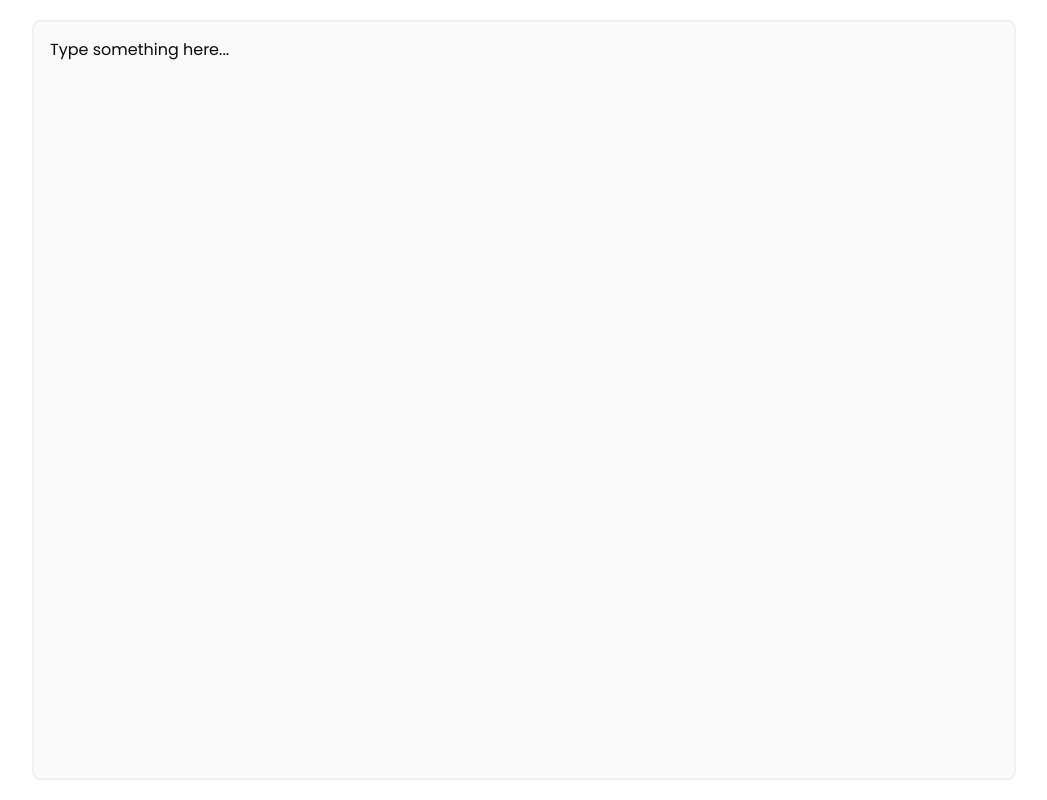
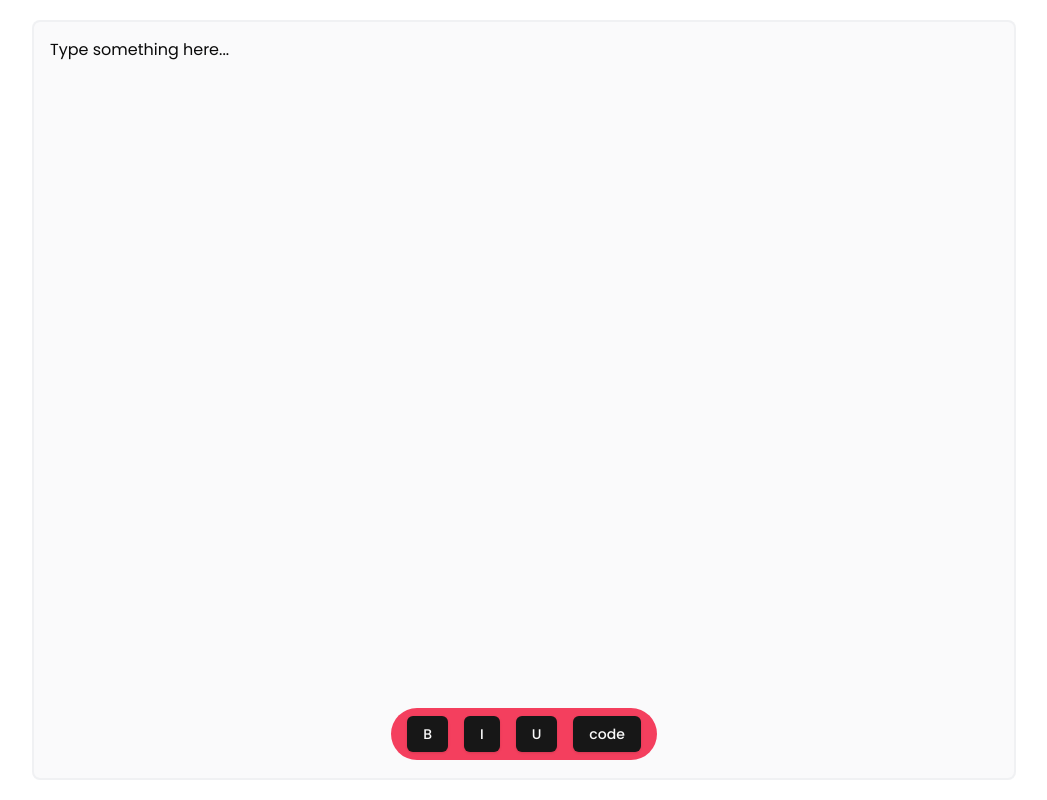
Before and after one commit to sidsurakanti/markdown-editor, a Next.js app: page / in a window 1280 px wide. Shown: the whole page, without its empty margins (116-1163 px from the left). Built offline with nearby package versions, Linux system fonts and the light colour scheme.

Commit message:
feat: added toolbar + custom editor

```diff
--- a/app/page.tsx
+++ b/app/page.tsx
@@ -8,19 +8,15 @@
 	RenderElementProps,
 	RenderLeafProps,
 } from "slate-react";
-import { Editor, Transforms, Element, Descendant, createEditor } from "slate";
+import { Descendant, Editor, createEditor } from "slate";
 import {
 	CodeElement,
 	DefaultElement,
 	LeafElement,
 } from "@/components/BlockComponnets";
-import type {
-	CustomEditor,
-	CustomElement,
-	CustomText,
-	Node,
-	NodeEntry,
-} from "@/lib/definitions";
+import { type CustomElement } from "@/lib/definitions";
+import { Toolbar } from "@/components/Toolbar";
+import { UpdatedEditor } from "@/lib/helpers";
 
 const initialValue: Descendant[] = [
 	{
@@ -28,71 +24,6 @@
 		children: [{ text: "Type something here..." }],
 	},
 ];
-
-const Helpers = {
-	isBoldMarkActive: function (editor: CustomEditor): boolean {
-		const marks = Editor.marks(editor);
-		return marks ? marks.bold === true : false;
-	},
-
-	toggleBoldMark: function (editor: CustomEditor): void {
-		const isActive = this.isBoldMarkActive(editor);
-		if (isActive) {
-			Editor.removeMark(editor, "bold");
-		} else {
-			Editor.addMark(editor, "bold", true);
-		}
-	},
-
-	isItalicMarkActive: function (editor: CustomEditor): boolean {
-		const marks = Editor.marks(editor);
-		return marks ? marks.italic === true : false;
-	},
-
-	toggleItalicMark: function (editor: CustomEditor): void {
-		const isActive = this.isItalicMarkActive(editor);
-		if (isActive) {
-			Editor.removeMark(editor, "italic");
-		} else {
-			Editor.addMark(editor, "italic", true);
-		}
-	},
-
-	isUnderlineMarkActive: function (editor: CustomEditor): boolean {
-		const marks = Editor.marks(editor);
-		return marks ? marks.underline === true : false;
-	},
-
-	toggleUnderlineMark: function (editor: CustomEditor): void {
-		const isActive = this.isUnderlineMarkActive(editor);
-		if (isActive) {
-			Editor.removeMark(editor, "underline");
-		} else {
-			Editor.addMark(editor, "underline", true);
-		}
-	},
-
-	isCodeBlock: function (editor: CustomEditor): boolean {
-		// downlevel iteration needs to be enabled for this is needed
-		// bc of a bug w next.js and typescript
-		const [match]: Generator<NodeEntry<Node>> = Editor.nodes(editor, {
-			match: (n: Node) => Element.isElement(n) && n.type === "code",
-		});
-
-		console.log(match);
-		return !!match;
-	},
-
-	toggleCodeBlock: function (editor: CustomEditor): void {
-		const isActive = this.isCodeBlock(editor);
-
-		Transforms.setNodes(
-			editor,
-			{ type: isActive ? "paragraph" : "code" },
-			{ match: (n: Node) => Element.isElement(n) && Editor.isBlock(editor, n) }
-		);
-	},
-};
 
 export default function Home() {
 	const [editor] = useState(() => withReact(createEditor()));
@@ -113,39 +44,41 @@
 	}, []);
 
 	const eventHandler = (event: React.KeyboardEvent<HTMLDivElement>) => {
-		if (event.ctrlKey) {
+		if (!event.ctrlKey) return;
+
 		switch (event.key) {
 			case "`":
 				event.preventDefault();
-					Helpers.toggleCodeBlock(editor);
+				UpdatedEditor.toggleCodeBlock(editor);
 				break;
 
 			case "b":
 				event.preventDefault();
-					Helpers.toggleBoldMark(editor);
+				UpdatedEditor.toggleBoldMark(editor);
 				break;
 
 			case "i":
 				event.preventDefault();
-					Helpers.toggleItalicMark(editor);
+				UpdatedEditor.toggleItalicMark(editor);
 				break;
 
 			case "u":
 				event.preventDefault();
-					Helpers.toggleUnderlineMark(editor);
+				UpdatedEditor.toggleUnderlineMark(editor);
 				break;
-			}
 		}
 	};
 
 	return (
 		<main className="h-full w-4/5 mx-auto p-5 flex gap-5">
 			<Slate editor={editor} initialValue={initialValue}>
+				<Toolbar />
 				<Editable
 					renderElement={renderElement}
 					renderLeaf={renderLeaf}
 					onKeyDown={eventHandler}
 					className="w-full p-4 focus:outline-none bg-gray-200/20 border-2 border-gray-200/50 rounded-lg flex flex-col gap-1"
+					disableDefaultStyles
 				/>
 			</Slate>
 		</main>
--- a/components/BlockComponnets.tsx
+++ b/components/BlockComponnets.tsx
@@ -2,11 +2,14 @@
 import type { CustomText } from "@/lib/definitions";
 
 const DefaultElement = (props: any) => {
-	return <p {...props.attributes}>{props.children}</p>;
+	return (
+		<p {...props.attributes} className="hover:bg-gray-200/50">
+			{props.children}
+		</p>
+	);
 };
 
 const CodeElement = (props: any) => {
-	console.log(props.children);
 	return (
 		<pre {...props.attributes} className="p-2 bg-stone-200">
 			<code>{props.children}</code>
@@ -17,7 +20,7 @@
 export const LeafElement = (props: any) => {
 	const leaf: CustomText = props.leaf;
 	const styles: { [key: string]: string } = {
-		bold: "font-medium",
+		bold: "font-semibold",
 		italic: "italic",
 		underline: "underline underline-offset-2",
 		strikethrough: "line-through",
--- /dev/null
+++ b/components/Toolbar.tsx
@@ -0,0 +1,18 @@
+"use client";
+
+import { useSlate } from "slate-react";
+import { Button } from "@/components/ui/button";
+
+export function Toolbar() {
+	const editor = useSlate();
+
+
+	return (
+		<section className="fixed mx-auto bottom-10 bg-rose-500 inset-x-0 w-fit px-4 py-2 rounded-full flex justify-around gap-4">
+			<Button>B</Button>
+			<Button>I</Button>
+			<Button>U</Button>
+			<Button>code</Button>
+		</section>
+	);
+}
--- /dev/null
+++ b/components/ui/button.tsx
@@ -0,0 +1,57 @@
+import * as React from "react"
+import { Slot } from "@radix-ui/react-slot"
+import { cva, type VariantProps } from "class-variance-authority"
+
+import { cn } from "@/lib/utils"
+
+const buttonVariants = cva(
+  "inline-flex items-center justify-center whitespace-nowrap rounded-md text-sm font-medium transition-colors focus-visible:outline-none focus-visible:ring-1 focus-visible:ring-ring disabled:pointer-events-none disabled:opacity-50",
+  {
+    variants: {
+      variant: {
+        default:
+          "bg-primary text-primary-foreground shadow hover:bg-primary/90",
+        destructive:
+          "bg-destructive text-destructive-foreground shadow-sm hover:bg-destructive/90",
+        outline:
+          "border border-input bg-background shadow-sm hover:bg-accent hover:text-accent-foreground",
+        secondary:
+          "bg-secondary text-secondary-foreground shadow-sm hover:bg-secondary/80",
+        ghost: "hover:bg-accent hover:text-accent-foreground",
+        link: "text-primary underline-offset-4 hover:underline",
+      },
+      size: {
+        default: "h-9 px-4 py-2",
+        sm: "h-8 rounded-md px-3 text-xs",
+        lg: "h-10 rounded-md px-8",
+        icon: "h-9 w-9",
+      },
+    },
+    defaultVariants: {
+      variant: "default",
+      size: "default",
+    },
+  }
+)
+
+export interface ButtonProps
+  extends React.ButtonHTMLAttributes<HTMLButtonElement>,
+    VariantProps<typeof buttonVariants> {
+  asChild?: boolean
+}
+
+const Button = React.forwardRef<HTMLButtonElement, ButtonProps>(
+  ({ className, variant, size, asChild = false, ...props }, ref) => {
+    const Comp = asChild ? Slot : "button"
+    return (
+      <Comp
+        className={cn(buttonVariants({ variant, size, className }))}
+        ref={ref}
+        {...props}
+      />
+    )
+  }
+)
+Button.displayName = "Button"
+
+export { Button, buttonVariants }
--- /dev/null
+++ b/components/ui/icons.tsx
@@ -0,0 +1,59 @@
+import { SVGProps } from "react";
+
+export function BoldIcon(
+	props: SVGProps<SVGSVGElement>
+) {
+	return (
+		<svg
+			xmlns="http://www.w3.org/2000/svg"
+			width="1em"
+			height="1em"
+			viewBox="0 0 24 24"
+			{...props}
+		>
+			<path
+				fill="currentColor"
+				d="M8.8 19q-.825 0-1.412-.587T6.8 17V7q0-.825.588-1.412T8.8 5h3.525q1.625 0 3 1T16.7 8.775q0 1.275-.575 1.963t-1.075.987q.625.275 1.388 1.025T17.2 15q0 2.225-1.625 3.113t-3.05.887zm1.025-2.8h2.6q1.2 0 1.463-.612t.262-.888q0-.275-.262-.887T12.35 13.2H9.825zm0-5.7h2.325q.825 0 1.2-.425t.375-.95q0-.6-.425-.975t-1.1-.375H9.825z"
+			></path>
+		</svg>
+	);
+}
+
+
+export function UnderlineIcon(
+	props: SVGProps<SVGSVGElement>
+) {
+	return (
+		<svg
+			xmlns="http://www.w3.org/2000/svg"
+			width="1em"
+			height="1em"
+			viewBox="0 0 24 24"
+			{...props}
+		>
+			<path
+				fill="currentColor"
+				d="M6 21q-.425 0-.712-.288T5 20q0-.425.288-.712T6 19h12q.425 0 .713.288T19 20q0 .425-.288.713T18 21zm6-4q-2.525 0-3.925-1.575t-1.4-4.175V4.275q0-.525.388-.9T7.975 3q.525 0 .9.375t.375.9V11.4q0 1.4.7 2.275t2.05.875q1.35 0 2.05-.875t.7-2.275V4.275q0-.525.388-.9T16.05 3q.525 0 .9.375t.375.9v6.975q0 2.6-1.4 4.175T12 17"
+			></path>
+		</svg>
+	);
+}
+
+export function ItalicIcon(
+	props: SVGProps<SVGSVGElement>
+) {
+	return (
+		<svg
+			xmlns="http://www.w3.org/2000/svg"
+			width="1em"
+			height="1em"
+			viewBox="0 0 24 24"
+			{...props}
+		>
+			<path
+				fill="currentColor"
+				d="M6.25 19q-.525 0-.888-.363T5 17.75q0-.525.363-.888t.887-.362H9l3-9H9.25q-.525 0-.888-.363T8 6.25q0-.525.363-.888T9.25 5h7.5q.525 0 .888.363T18 6.25q0 .525-.363.888t-.887.362H14.5l-3 9h2.25q.525 0 .888.363t.362.887q0 .525-.363.888T13.75 19z"
+			></path>
+		</svg>
+	);
+}
--- /dev/null
+++ b/lib/helpers.ts
@@ -0,0 +1,68 @@
+import { Editor, Transforms, Element } from "slate";
+import type { CustomEditor, Node, NodeEntry } from "@/lib/definitions";
+
+export const UpdatedEditor = {
+	...Editor,
+	isBoldMarkActive: function (editor: CustomEditor): boolean {
+		const marks = Editor.marks(editor);
+		return marks ? marks.bold === true : false;
+	},
+
+	toggleBoldMark: function (editor: CustomEditor): void {
+		const isActive = this.isBoldMarkActive(editor);
+		if (isActive) {
+			Editor.removeMark(editor, "bold");
+		} else {
+			Editor.addMark(editor, "bold", true);
+		}
+	},
+
+	isItalicMarkActive: function (editor: CustomEditor): boolean {
+		const marks = Editor.marks(editor);
+		return marks ? marks.italic === true : false;
+	},
+
+	toggleItalicMark: function (editor: CustomEditor): void {
+		const isActive = this.isItalicMarkActive(editor);
+		if (isActive) {
+			Editor.removeMark(editor, "italic");
+		} else {
+			Editor.addMark(editor, "italic", true);
+		}
+	},
+
+	isUnderlineMarkActive: function (editor: CustomEditor): boolean {
+		const marks = Editor.marks(editor);
+		return marks ? marks.underline === true : false;
+	},
+
+	toggleUnderlineMark: function (editor: CustomEditor): void {
+		const isActive = this.isUnderlineMarkActive(editor);
+		if (isActive) {
+			Editor.removeMark(editor, "underline");
+		} else {
+			Editor.addMark(editor, "underline", true);
+		}
+	},
+
+	isCodeBlock: function (editor: CustomEditor): boolean {
+		// downlevel iteration needs to be enabled for this is needed
+		// bc of a bug w next.js and typescript
+		const [match]: Generator<NodeEntry<Node>> = Editor.nodes(editor, {
+			match: (n: Node) => Element.isElement(n) && n.type === "code",
+		});
+
+		console.log(match);
+		return !!match;
+	},
+
+	toggleCodeBlock: function (editor: CustomEditor): void {
+		const isActive = this.isCodeBlock(editor);
+
+		Transforms.setNodes(
+			editor,
+			{ type: isActive ? undefined : "code" },
+			{ match: (n: Node) => Element.isElement(n) && Editor.isBlock(editor, n) }
+		);
+	},
+};
--- a/package.json
+++ b/package.json
@@ -10,6 +10,7 @@
   },
   "dependencies": {
     "@radix-ui/react-icons": "^1.3.0",
+    "@radix-ui/react-slot": "^1.0.2",
     "class-variance-authority": "^0.7.0",
     "clsx": "^2.1.0",
     "next": "14.1.3",
```
Also changed, not shown: 1 other file (tests, documents, lock files or other folders). Lines whose indentation alone changed are shown as unchanged.
